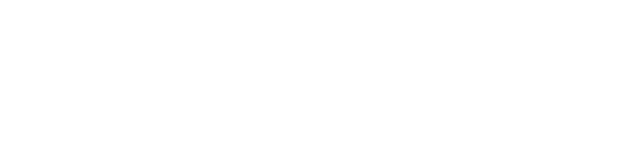
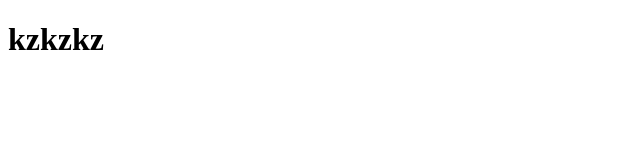
Before and after one commit to shursa/studying, a plain HTML site: page index.html in a window 1280 px wide. Shown: the whole page, without its empty margins (0-640 px from the left). Drawn offline with Linux system fonts and the light colour scheme.

Commit message:
Тест команды git stash

```diff
--- a/index.html
+++ b/index.html
@@ -1,9 +1,11 @@
 <!DOCTYPE html>
 <html lang="en">
-	<head>
-		<meta charset="UTF-8" />
-		<meta name="viewport" content="width=device-width, initial-scale=1.0" />
-		<title>Document</title>
-	</head>
-	<body></body>
+    <head>
+        <meta charset="UTF-8" />
+        <meta name="viewport" content="width=device-width, initial-scale=1.0" />
+        <title>Document</title>
+    </head>
+    <body>
+        <h1>kzkzkz</h1>
+    </body>
 </html>
```
